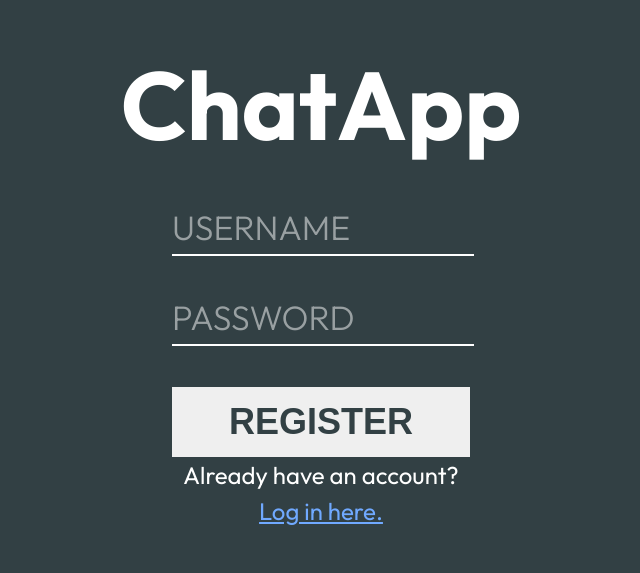
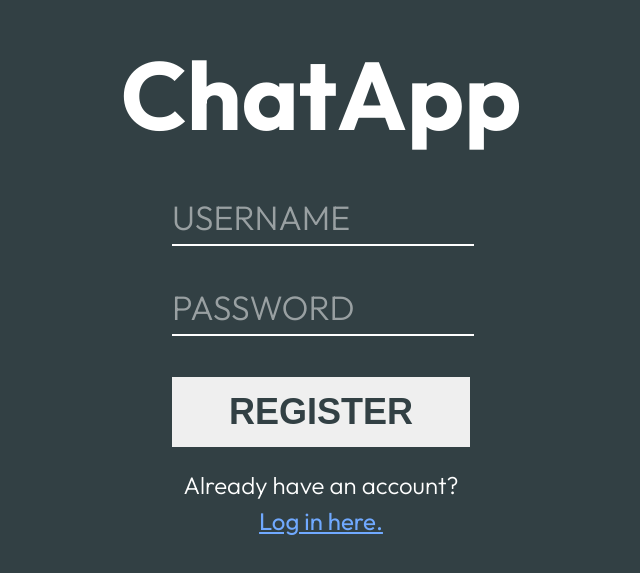
Before and after one commit to MorganDilling/chatapp, a Svelte app: page /register in a window 1280 px wide. Shown: the part 119-692 px from the top of the page, without its empty margins (319-959 px from the left). Built offline with nearby package versions, Linux system fonts and the light colour scheme.

Commit message:
fix: :lipstick: Prevent default on form, adjust font weight and margins

```diff
--- a/src/components/register.svelte
+++ b/src/components/register.svelte
@@ -5,17 +5,27 @@
 
 <main>
   <h1>ChatApp</h1>
-  <form>
+  <form on:submit|preventDefault>
     <Input type="text" name="username" placeholder="username" />
     <Input type="password" name="password" placeholder="password" />
     <button>REGISTER</button>
   </form>
-  <p>Already have an account?</p>
-  <Link to="/login">Log in here.</Link>
+  <div class="already-account">
+    <p>Already have an account?</p>
+    <Link to="/login">Log in here.</Link>
+  </div>
 </main>
 
 <style lang="scss">
   @use '../lib/styles/colours.scss' as colours;
+
+  .already-account > * {
+    font-weight: 300;
+  }
+
+  form {
+    margin-bottom: 20px;
+  }
 
   main {
     background-color: colours.$primary;
@@ -35,7 +45,8 @@
     margin-top: 15px;
     border: none;
     color: colours.$primary;
-    font-weight: bold;
+    font-weight: 700;
+    cursor: pointer;
   }
 
   p {
```
